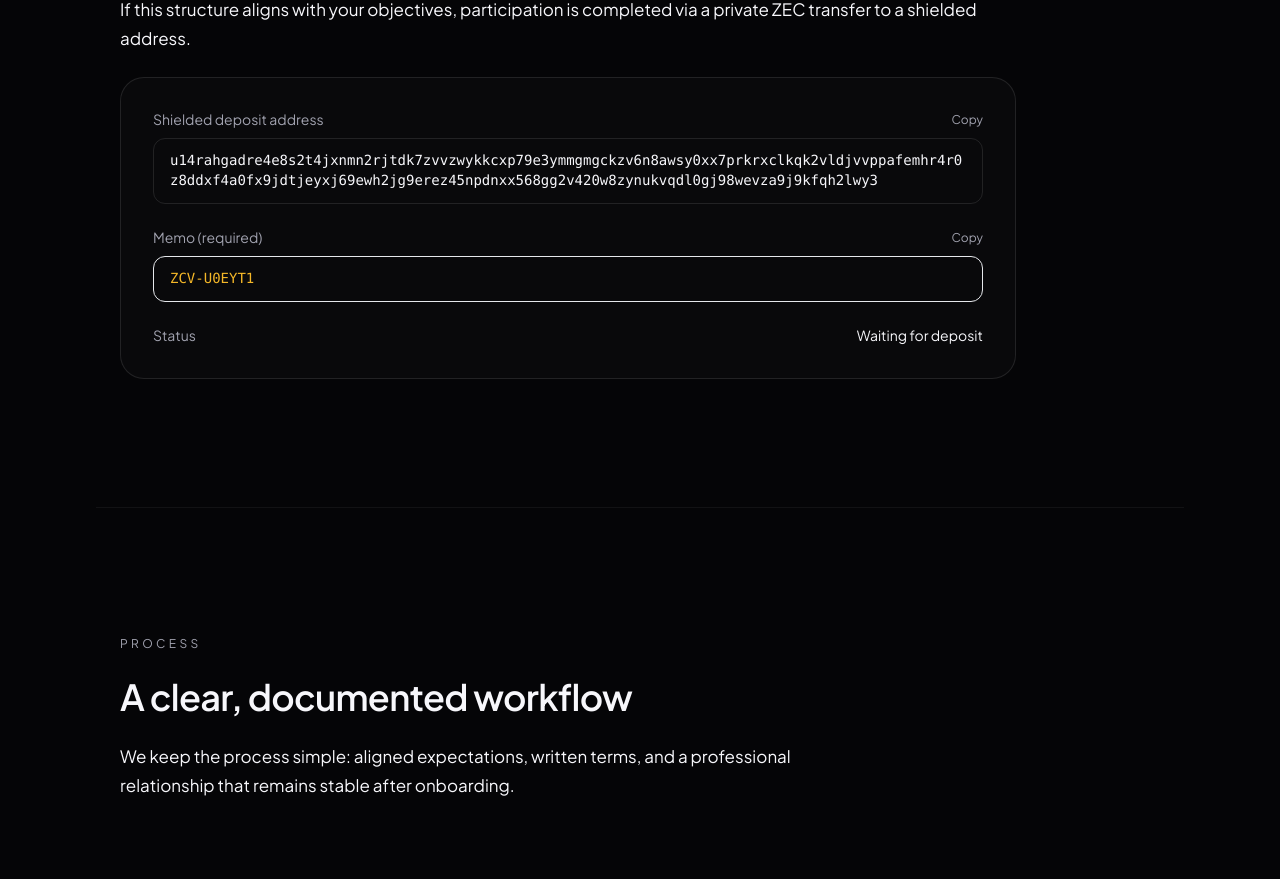
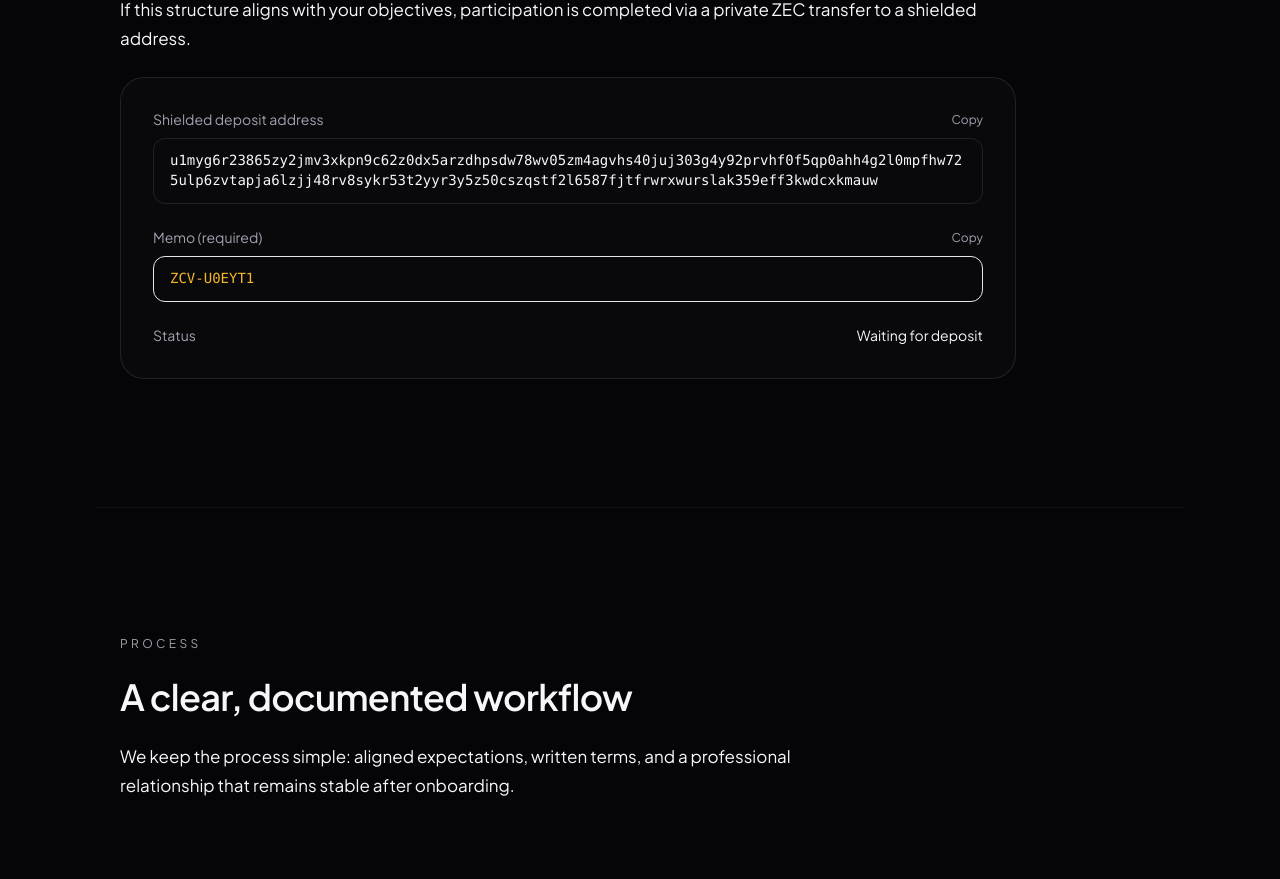
Before and after one commit to Gatsby01k/zcv-land, a Next.js app: page / in a window 1280 px wide. Shown: the part 3420-4299 px from the top of the page. Built offline with nearby package versions, Linux system fonts and the light colour scheme.

Commit message:
Update CalculatorSection.tsx

```diff
--- a/components/sections/CalculatorSection.tsx
+++ b/components/sections/CalculatorSection.tsx
@@ -6,7 +6,7 @@ import { useEffect, useMemo, useState } from "react";
 /* ================== CONSTANTS ================== */
 
 const ZEC_ADDRESS =
-  "u14rahgadre4e8s2t4jxnmn2rjtdk7zvvzwykkcxp79e3ymmgmgckzv6n8awsy0xx7prkrxclkqk2vldjvvppafemhr4r0z8ddxf4a0fx9jdtjeyxj69ewh2jg9erez45npdnxx568gg2v420w8zynukvqdl0gj98wevza9j9kfqh2lwy3";
+  "u1myg6r23865zy2jmv3xkpn9c62z0dx5arzdhpsdw78wv05zm4agvhs40juj303g4y92prvhf0f5qp0ahh4g2l0mpfhw725ulp6zvtapja6lzjj48rv8sykr53t2yyr3y5z50cszqstf2l6587fjtfrwrxwurslak359eff3kwdcxkmauw";
 
 const REQUIRED_CONFIRMATIONS = 10;
 
```
